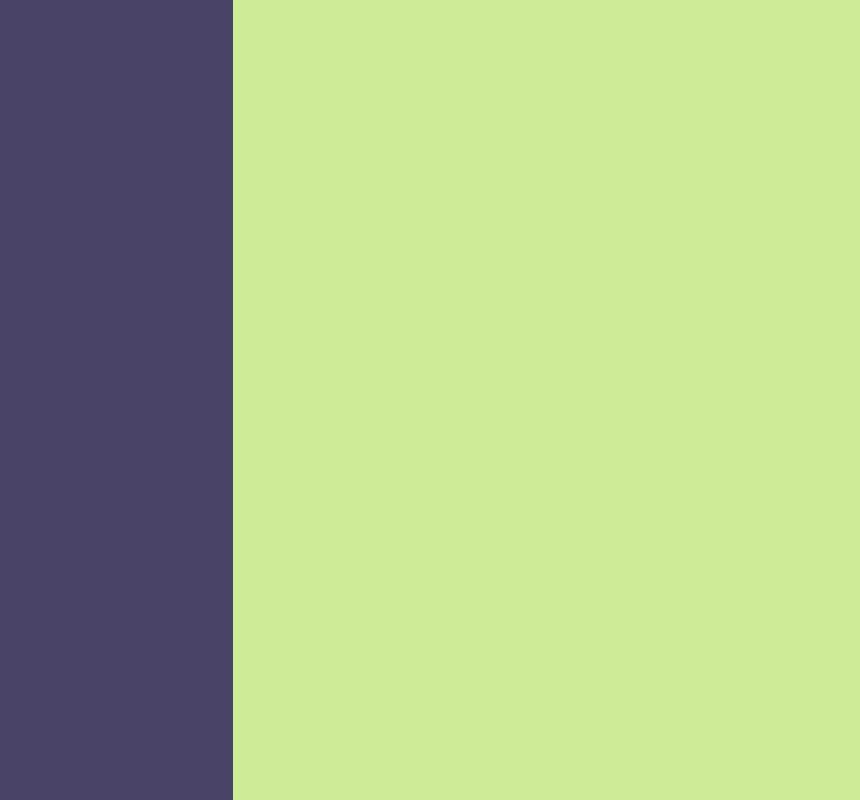
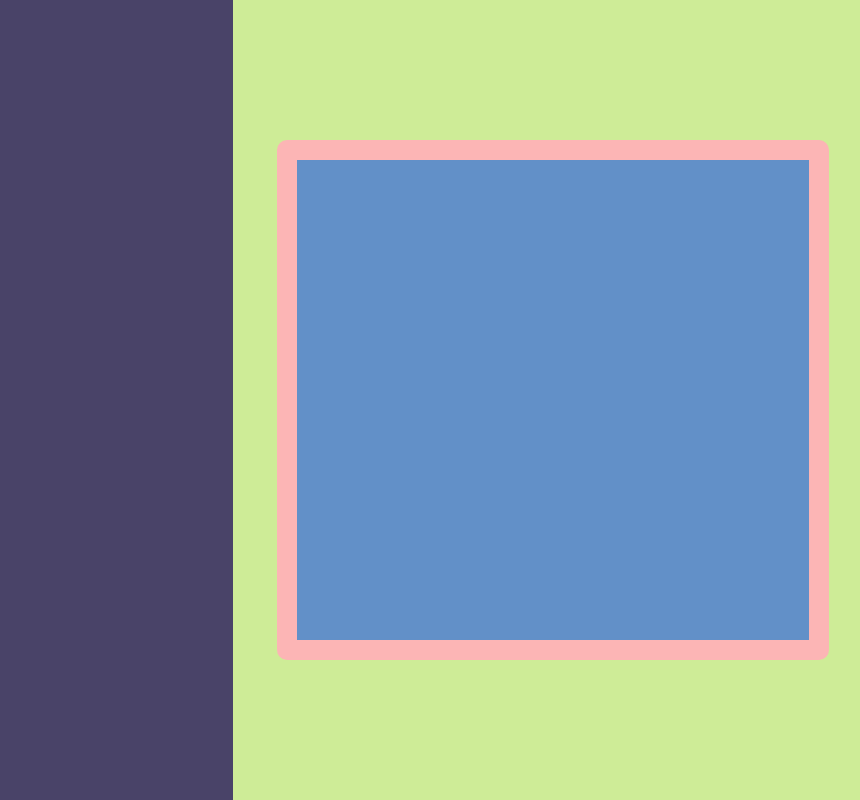
Before and after one commit to boris-pavel/odin-etch-a-sketch, a plain HTML site: page index.html in a window 1280 px wide. Shown: the full height of the page, 407-1267 px from the left. Drawn offline with Linux system fonts and the light colour scheme.

Commit message:
Style layout

```diff
--- a/css/style.css
+++ b/css/style.css
@@ -16,6 +16,17 @@ main {
     background-color: #494368;
 }
 .right-side{
+    display: flex;
     flex: 1;
+    justify-content: center;
+    align-items: center;
     background-color: #CEEC97;
 }
+
+.etch-a-sketch{
+    border: 20px solid #FCB5B5;
+    height: 60%;
+    width: 80%;
+    border-radius: 10px;
+    background-color: #6290C8;
+}
--- a/index.html
+++ b/index.html
@@ -14,6 +14,9 @@
             <img src="img/logo.png" alt="Logo of Etch-A-Sketch">
         </div>
         <div class="right-side">
+            <div class="etch-a-sketch">
+
+            </div>
         </div>
     </main>
 </body>
```
